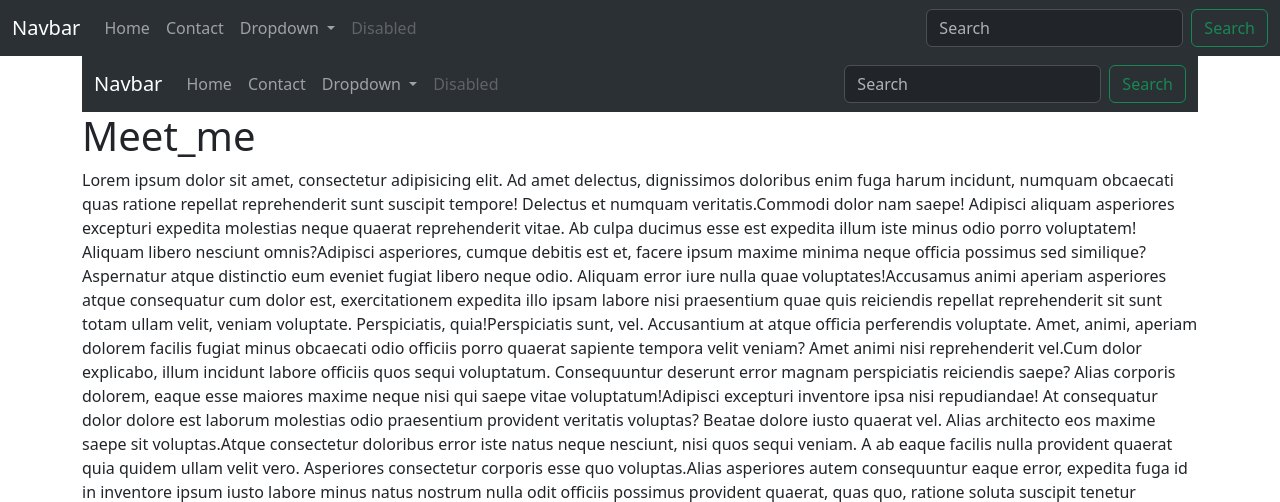
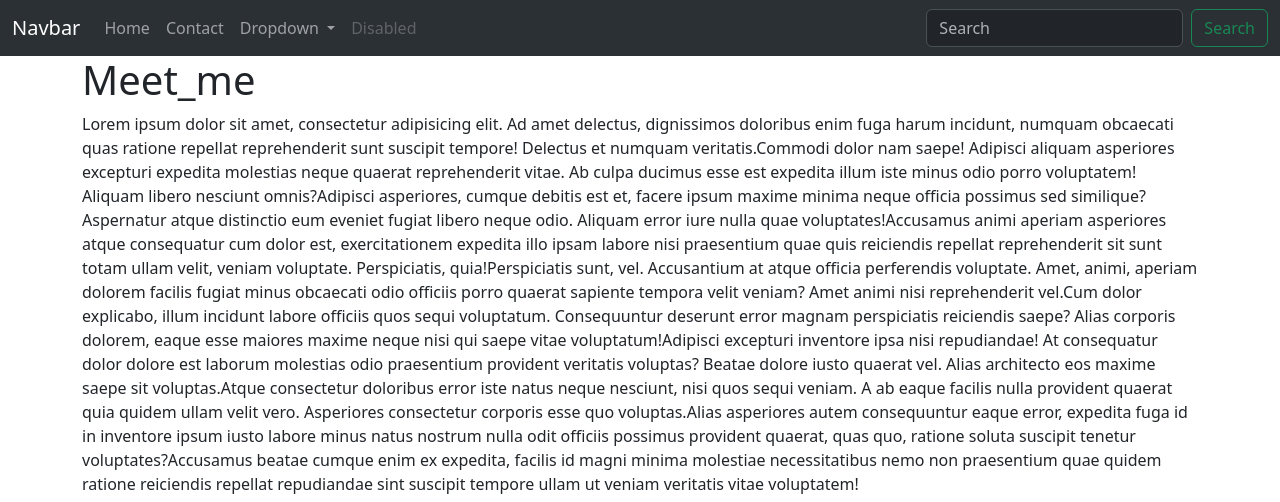
Before and after one commit to nigaraliyeva1989/newproject, a Django app: template templates/index.html in a window 1280 px wide. Shown: the top 502 px of the page. Run offline with Django 5.2, Linux system fonts and the light colour scheme; the template is opened without the code that fills it, so the values that code supplies are empty; grey boxes labelled with a size stand in for pictures from a placeholder-image service; parts of the project's set-up code (start-up, migrations or seed data) failed here and were passed over; some libraries are stand-ins or nearby versions.

Commit message:
refactor: create layout

```diff
--- a/core/urls.py
+++ b/core/urls.py
@@ -1,6 +1,7 @@
 from django.urls import path
 from .views import index, contact
+
 urlpatterns = [
-    path('', index, name='index')
-path('', 'contact', contact, name='contact')
+    path('', index,name="index"),
+    path('contact', contact,name="contact")
 ]
--- a/core/views.py
+++ b/core/views.py
@@ -1,9 +1,11 @@
 from django.shortcuts import render
+
 
 # Create your views here.
 
 def index(request):
     return render(request, 'index.html')
 
+
 def contact(request):
     return render(request, 'contact.html')
--- a/templates/contact.html
+++ b/templates/contact.html
@@ -2,11 +2,7 @@
 
 {% block content %}
 
-{% include 'includes/head.html' with title="Contact" %}
 
-<body>
-
-{% include 'includes/navbar.html' %}
 
 <div class="container">
     <div class="row">
@@ -25,5 +21,5 @@
         <textarea class="form-control" id="exampleFormControlTextarea1" rows="3"></textarea>
     </div>
 </div>
-</body>
+
 {% endblock %}
--- a/templates/index.html
+++ b/templates/index.html
@@ -1,11 +1,7 @@
 {% extends 'layout.html' %}
 
 {% block content %}
-{% include 'includes/head.html' with title='Home' %}
 
-<body>
-
-{% include 'includes/navbar.html' %}
 
     <div class="row">
         <div class="col-md-12">
@@ -25,5 +21,5 @@
             <a href="#" class="btn btn-primary">Go somewhere</a>
         </div>
     </div>
-</body>
+
 {% endblock %}
```
Lines whose indentation alone changed are shown as unchanged.
